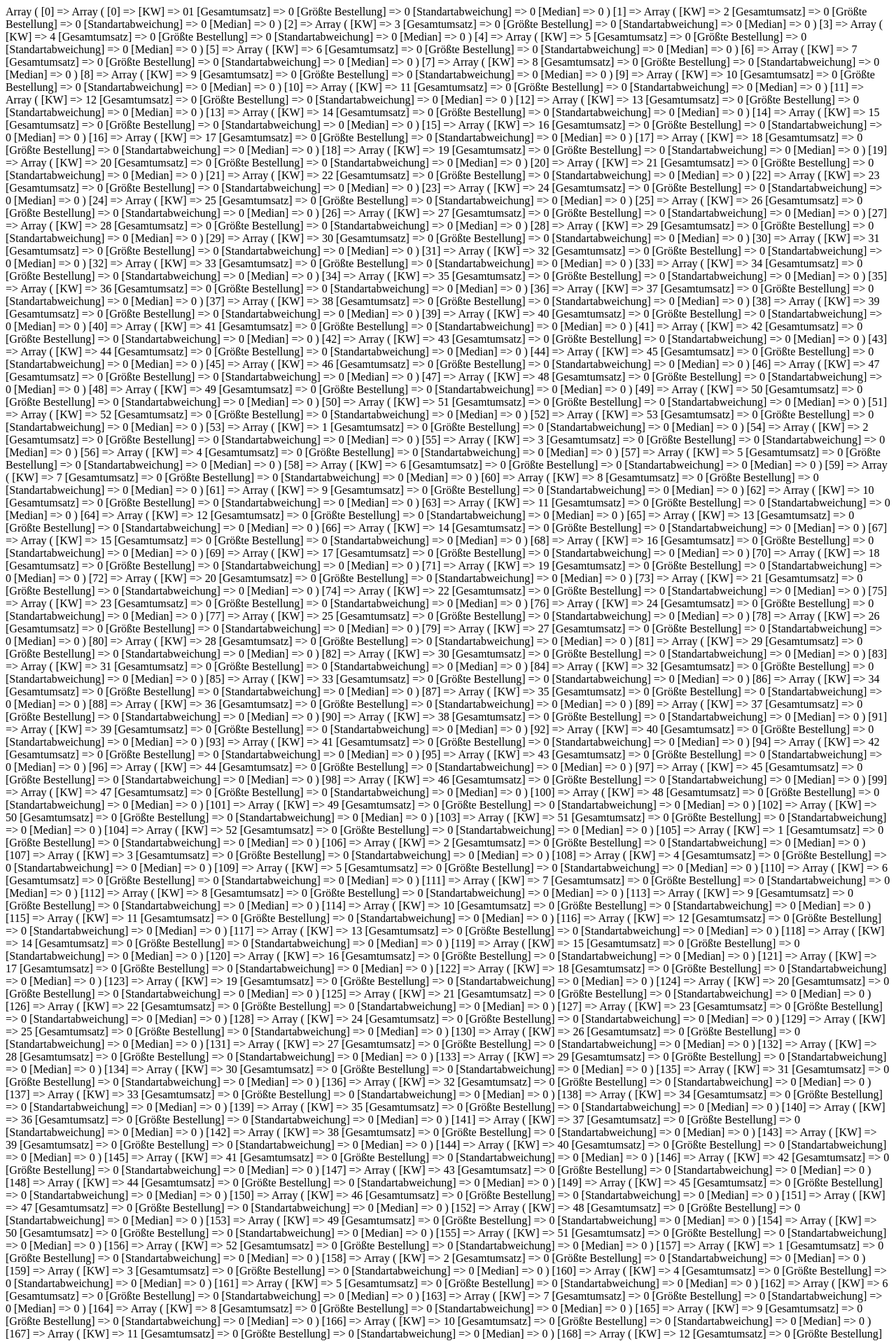
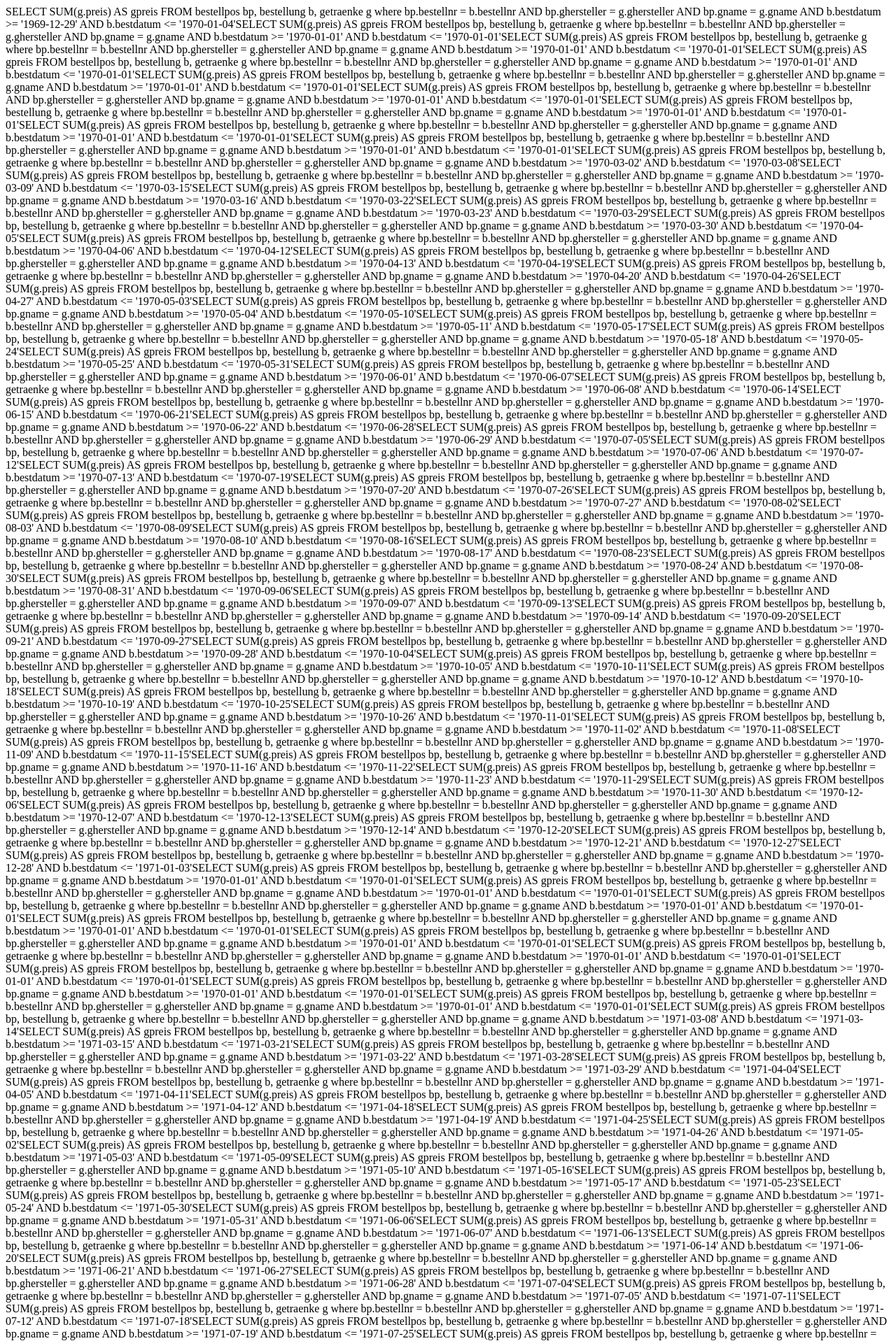
Before and after one commit to jonas181199/projekt-ass, a PHP site: page /Auswertung/ErfolgteAuswertung.php in a window 1280 px wide. Shown: the top 1917 px of the page at 70% size. Run offline with PHP 8.4, Linux system fonts and the light colour scheme; data that the repository does not hold is empty.

Commit message:
auswertung

```diff
--- a/Auswertung/ErfolgteAuswertung.php
+++ b/Auswertung/ErfolgteAuswertung.php
@@ -42,20 +42,21 @@
                     $data[$h]['KW'] = $i;
 
                     //Gesamtumsatz
-                    $sqlgu = "SELECT SUM(g.preis) AS preis FROM bestellpos bp, bestellung b, getraenke g where bp.bestellnr = b.bestellnr AND bp.ghersteller = g.ghersteller AND bp.gname = g.gname AND b.bestdatum >= $timestamp_montag AND b.bestdatum <= $timestamp_sonntag";
+                    $sqlgu = "SELECT SUM(g.preis) AS gpreis FROM bestellpos bp, bestellung b, getraenke g where bp.bestellnr = b.bestellnr AND bp.ghersteller = g.ghersteller AND bp.gname = g.gname AND b.bestdatum >= '$timestamp_montag' AND b.bestdatum <= '$timestamp_sonntag'";
                     $resultgu = $conn->query($sqlgu);
                     $sgu = $resultgu->fetch_object();
-
-                    if (empty($sgu->preis)){
+                    echo $sqlgu;
+                    echo $sgu->gpreis;
+                    if (empty($sgu->gpreis)){
                         $data[$h]['Gesamtumsatz'] = 0;
                     } else{
-                        $data[$h]['Gesamtumsatz'] = $sgu->preis;
+                        $data[$h]['Gesamtumsatz'] = $sgu->gpreis;
                     }
 
 
                     //Größte Bestellung
                     //$sqlgb = "SELECT SUM(g.preis) as summe, b.bestellnr FROM bestellpos bp, bestellung b, getraenke g where bp.bestellnr = b.bestellnr AND bp.ghersteller = g.ghersteller AND bp.gname = g.gname AND b.bestdatum >= $timestamp_montag AND b.bestdatum <= $timestamp_sonntag GROUP BY b.bestellnr HAVING MAX(SUM(g.preis))";
-                    $sqlgb = "SELECT MAX(summe) AS maxSumme FROM (SELECT SUM(g.preis) AS summe, b.bestellnr FROM bestellpos bp, bestellung b, getraenke g where bp.bestellnr = b.bestellnr AND bp.ghersteller = g.ghersteller AND bp.gname = g.gname AND b.bestdatum >= $timestamp_montag AND b.bestdatum <= $timestamp_sonntag GROUP BY b.bestellnr) AS summen";
+                    $sqlgb = "SELECT MAX(summe) AS maxSumme FROM (SELECT SUM(g.preis) AS summe, b.bestellnr FROM bestellpos bp, bestellung b, getraenke g where bp.bestellnr = b.bestellnr AND bp.ghersteller = g.ghersteller AND bp.gname = g.gname AND b.bestdatum >= '$timestamp_montag' AND b.bestdatum <= '$timestamp_sonntag' GROUP BY b.bestellnr) AS summen";
                     $resultgb = $conn->query($sqlgb);
                     $sgb = $resultgb->fetch_object();
 
@@ -67,10 +68,11 @@
 
 
                     //Standartabweichung
-                    $savg    = "SELECT AVG(g.preis) FROM bestellpos bp, bestellung b, getraenke g where bp.bestellnr = b.bestellnr AND bp.ghersteller = g.ghersteller AND bp.gname = g.gname AND b.bestdatum >= $timestamp_montag AND b.bestdatum >= $timestamp_sonntag GROUP BY b.bestellnr";
-                    $sanz    = "SELECT count(*) FROM bestellpos bp, bestellung b, getraenke g where bp.bestellnr = b.bestellnr AND bp.ghersteller = g.ghersteller AND bp.gname = g.gname AND b.bestdatum >= $timestamp_montag AND b.bestdatum >= $timestamp_sonntag GROUP BY b.bestellnr";
-                    $spreise = "SELECT g.preis FROM bestellpos bp, bestellung b, getraenke g where bp.bestellnr = b.bestellnr AND bp.ghersteller = g.ghersteller AND bp.gname = g.gname AND b.bestdatum >= $timestamp_montag AND b.bestdatum >= $timestamp_sonntag GROUP BY b.bestellnr";
+                    $savg    = "SELECT AVG(g.preis) as average, b.bestellnr FROM bestellpos bp, bestellung b, getraenke g where bp.bestellnr = b.bestellnr AND bp.ghersteller = g.ghersteller AND bp.gname = g.gname AND b.bestdatum >= '$timestamp_montag' AND b.bestdatum <= '$timestamp_sonntag' GROUP BY b.bestellnr";
+                    $sanz    = "SELECT count(*) as anzahl, b.bestellnr  FROM bestellpos bp, bestellung b, getraenke g where bp.bestellnr = b.bestellnr AND bp.ghersteller = g.ghersteller AND bp.gname = g.gname AND b.bestdatum >= '$timestamp_montag' AND b.bestdatum <= '$timestamp_sonntag' GROUP BY b.bestellnr";
+                    $spreise = "SELECT g.preis, b.bestellnr FROM bestellpos bp, bestellung b, getraenke g where bp.bestellnr = b.bestellnr AND bp.ghersteller = g.ghersteller AND bp.gname = g.gname AND b.bestdatum >= '$timestamp_montag' AND b.bestdatum <= '$timestamp_sonntag' GROUP BY b.bestellnr";
                     $abw     = 0;
+                    $ianz    = 0;
 
                     $resultavg = $conn->query($savg);
                     $avg       = $resultavg->fetch_object();
@@ -78,29 +80,34 @@
                     $resultanz = $conn->query($sanz);
                     $anz       = $resultanz->fetch_object();
 
+                    if (!empty($anz->anzahl)){
+                        $ianz = $anz->anzahl;
+                    }
+
                     $resultpreise = $conn->query($spreise);
                     while($preise = $resultpreise->fetch_object()){
-                        $abw += ($preise->preis - $avg) * ($sst->preis - $avg);
+
+                        $abw += ($preise->preis - $avg->average) * ($preise->preis - $avg->average);
                     }
-                    $result = sqrt((1 / ($anz - 1)) * $abw);
+                    $result = sqrt((1 / ($ianz - 1)) * $abw);
                     $data[$h]['Standartabweichung'] = $result;
 
                     //Median
-                    if ($anz > 0){
-                        $sqlm = "SELECT SUM(g.preis) AS preis FROM bestellpos bp, bestellung b, getraenke g where bp.bestellnr = b.bestellnr AND bp.ghersteller = g.ghersteller AND bp.gname = g.gname AND b.bestdatum >= $timestamp_montag AND b.bestdatum <= $timestamp_sonntag";
+                    if ($ianz > 0){
+                        $sqlm = "SELECT SUM(g.preis) AS preis FROM bestellpos bp, bestellung b, getraenke g where bp.bestellnr = b.bestellnr AND bp.ghersteller = g.ghersteller AND bp.gname = g.gname AND b.bestdatum >= '$timestamp_montag' AND b.bestdatum <= '$timestamp_sonntag'";
                         $resultm = $conn->query($sqlm);
                         $sm = $resultm->fetch_object();
 
                         $preisa[] = $resultpreise->fetch_assoc();
 
-                        if ($anz > 0){
-                            $mittelwert = floor(($anz-1)/2);
+                        if ($ianz > 0){
+                            $mittelwert = floor(($ianz -1)/2);
                         }
                         else {
                             $mittelwert = 0;
                         }
 
-                        if($anz % 2) {
+                        if($ianz % 2) {
                             $median = $preisa[$mittelwert];
                         } else {
                             $low = $preisa[$mittelwert];
```
